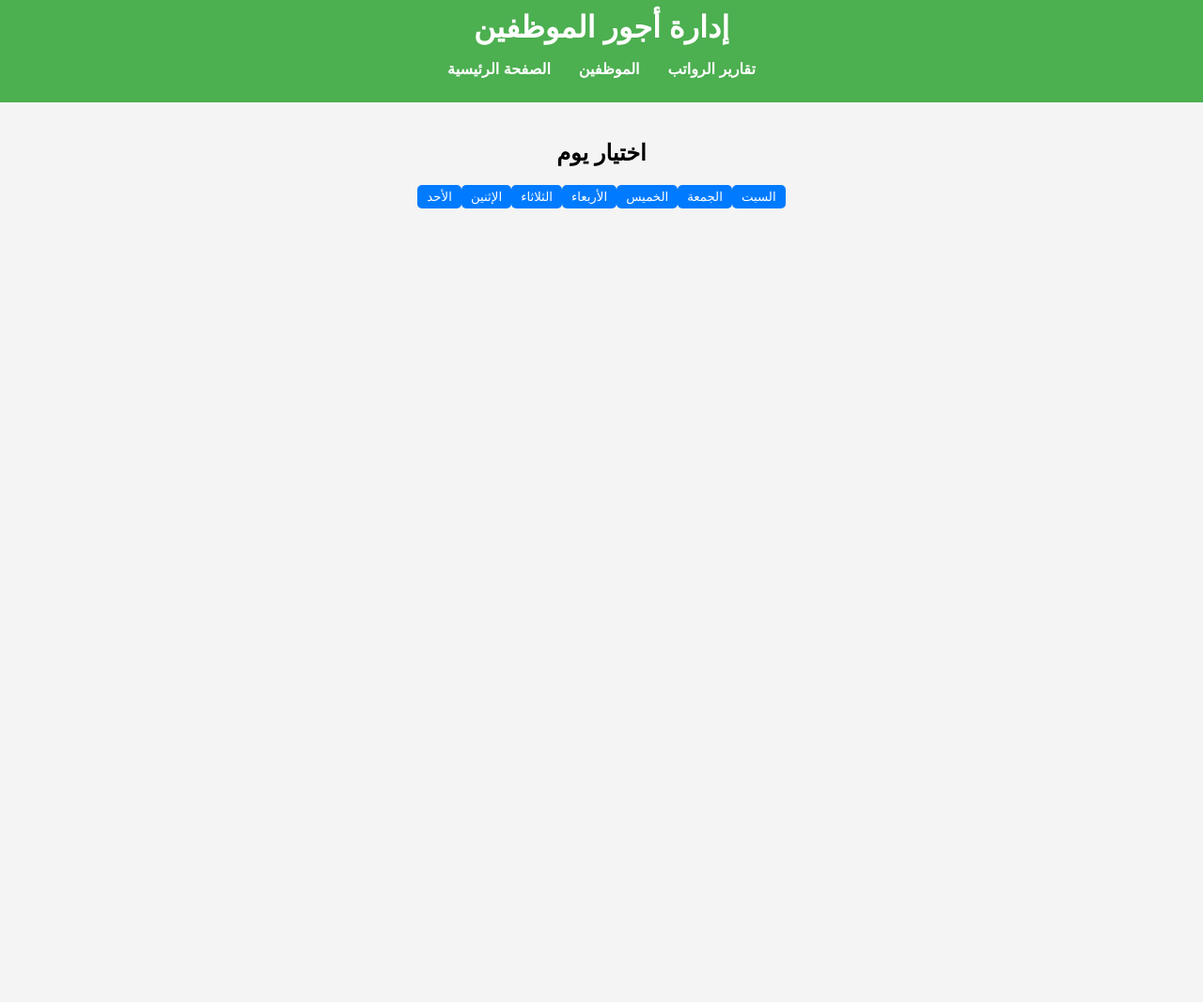
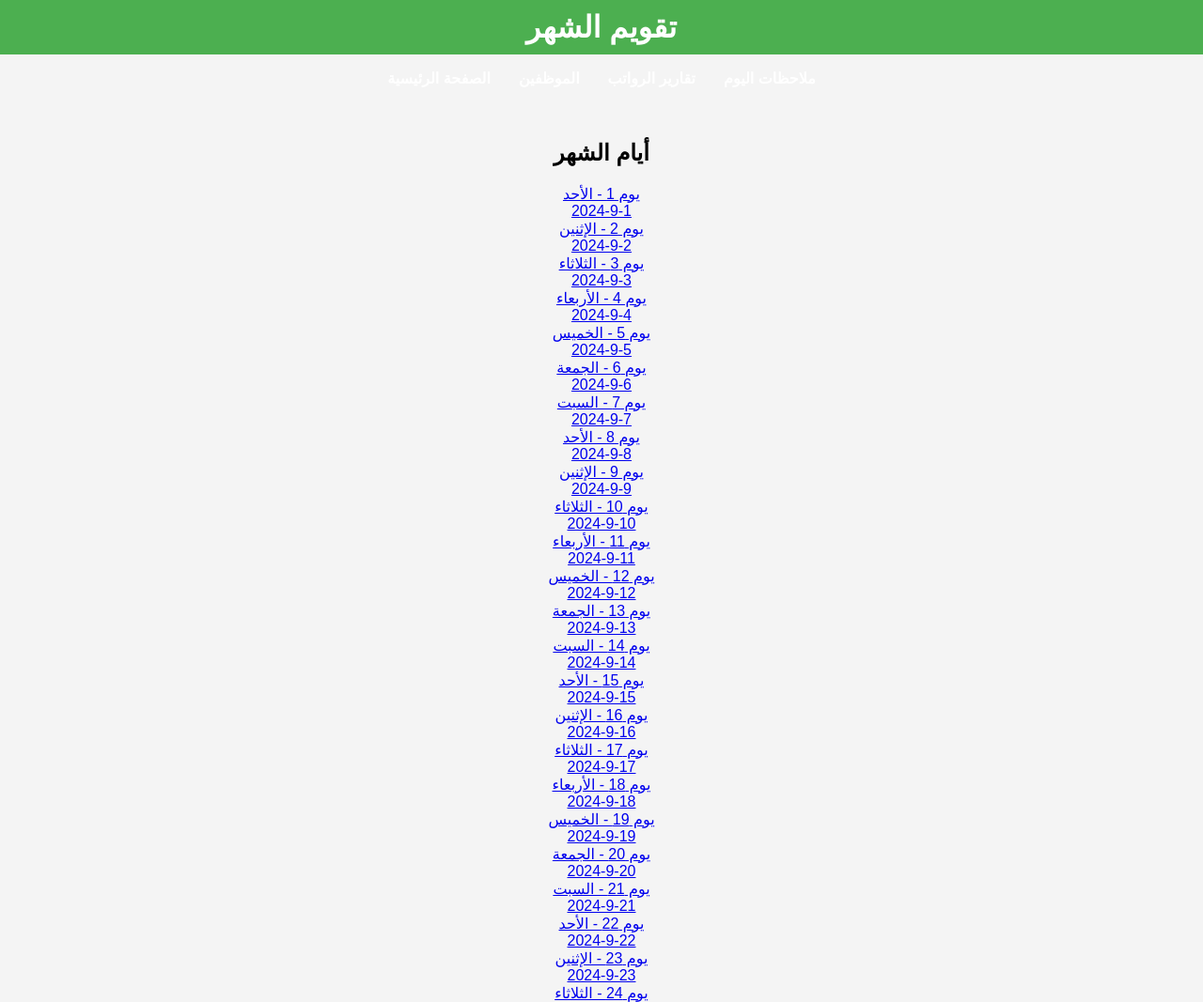
Before and after one commit to c1jis/Employee-wage-management, a plain HTML site: page index.html in a window 1280 px wide. Shown: the top 1067 px of the page at 94% size. Before the commit the page ends 800 px from the top, so only its background shows below. Drawn offline with Linux system fonts and the light colour scheme.

Commit message:
Update index.html

```diff
--- a/index.html
+++ b/index.html
@@ -3,39 +3,60 @@
 <head>
     <meta charset="UTF-8">
     <meta name="viewport" content="width=device-width, initial-scale=1.0">
-    <title>إدارة أجور الموظفين</title>
+    <title>إدارة الموظفين - تقويم الشهر</title>
     <link rel="stylesheet" href="style.css">
 </head>
 <body>
     <header>
-        <h1>إدارة أجور الموظفين</h1>
+        <h1>تقويم الشهر</h1>
+    </header>
     <nav>
         <ul>
             <li><a href="index.html">الصفحة الرئيسية</a></li>
             <li><a href="employees.html">الموظفين</a></li>
             <li><a href="salary-report.html">تقارير الرواتب</a></li>
+            <li><a href="daily-notes.html">ملاحظات اليوم</a></li>
         </ul>
     </nav>
-    </header>
+    <main>
+        <div class="calendar">
+            <h2>أيام الشهر</h2>
+            <div class="days-grid">
+                <!-- عرض أيام الشهر مع أسماء الأيام -->
+                <script>
+                    const daysGrid = document.querySelector('.days-grid');
+                    const currentMonth = new Date().getMonth(); // الشهر الحالي
+                    const currentYear = new Date().getFullYear(); // السنة الحالية
 
-    <main>
-        <h2>اختيار يوم</h2>
-        <div id="daysContainer"></div>
+                    const daysInMonth = new Date(currentYear, currentMonth + 1, 0).getDate(); // عدد الأيام في الشهر
+
+                    const weekdays = ['الأحد', 'الإثنين', 'الثلاثاء', 'الأربعاء', 'الخميس', 'الجمعة', 'السبت'];
+
+                    for (let day = 1; day <= daysInMonth; day++) {
+                        const date = new Date(currentYear, currentMonth, day);
+                        const dayOfWeek = weekdays[date.getDay()];
+
+                        const dayElement = document.createElement('div');
+                        dayElement.classList.add('day');
+                        dayElement.innerHTML = `<a href="houses.html?date=${currentYear}-${currentMonth + 1}-${day}">يوم ${day} - ${dayOfWeek} <br> ${currentYear}-${currentMonth + 1}-${day}</a>`;
+                        daysGrid.appendChild(dayElement);
+                    }
+                </script>
+            </div>
+        </div>
     </main>
 
     <script>
-        // إنشاء أيام الأسبوع
-        const daysContainer = document.getElementById('daysContainer');
-        const daysOfWeek = ['الأحد', 'الإثنين', 'الثلاثاء', 'الأربعاء', 'الخميس', 'الجمعة', 'السبت'];
+        // استرجاع التاريخ من الرابط عند الدخول إلى صفحة البيوت
+        const urlParams = new URLSearchParams(window.location.search);
+        const selectedDate = urlParams.get('date');
 
-        daysOfWeek.forEach((day, index) => {
-            const dayButton = document.createElement('button');
-            dayButton.textContent = day;
-            dayButton.onclick = function() {
-                window.location.href = `employees.html?day=${day}`; // الانتقال إلى صفحة الموظفين مع تمرير اليوم
-            };
-            daysContainer.appendChild(dayButton);
-        });
+        if (selectedDate) {
+            // هنا يمكنك تنفيذ أي شيء ترغب في القيام به عند فتح صفحة البيوت بتواريخ محددة
+            console.log(`تم تحديد التاريخ: ${selectedDate}`);
+            // على سبيل المثال، يمكنك عرض المعلومات ذات الصلة بالتاريخ المحدد
+            // أو استرجاع الموظفين أو البيوت الخاصة بذلك اليوم
+        }
     </script>
 </body>
 </html>
```
Lines whose indentation alone changed are shown as unchanged.
